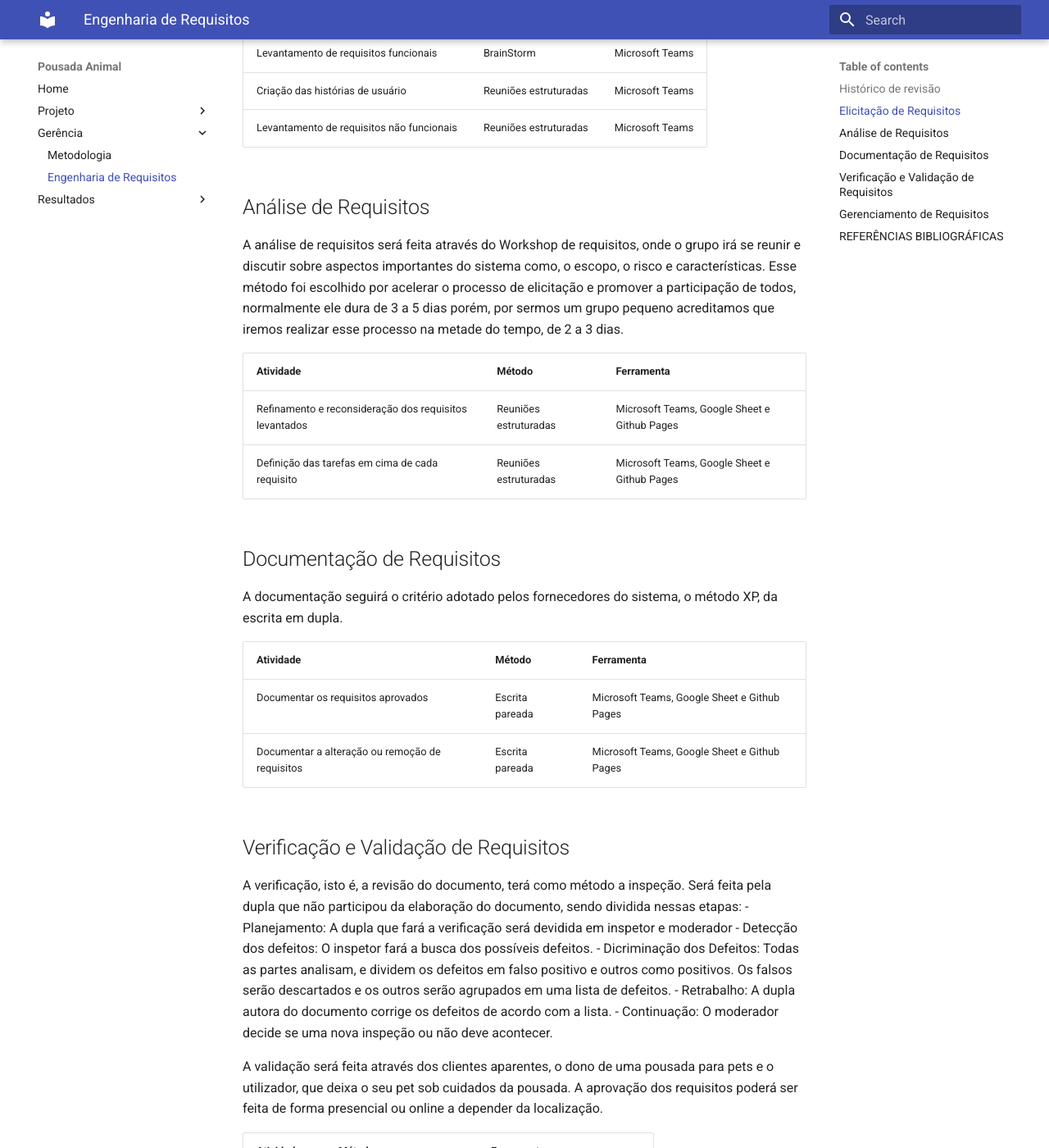
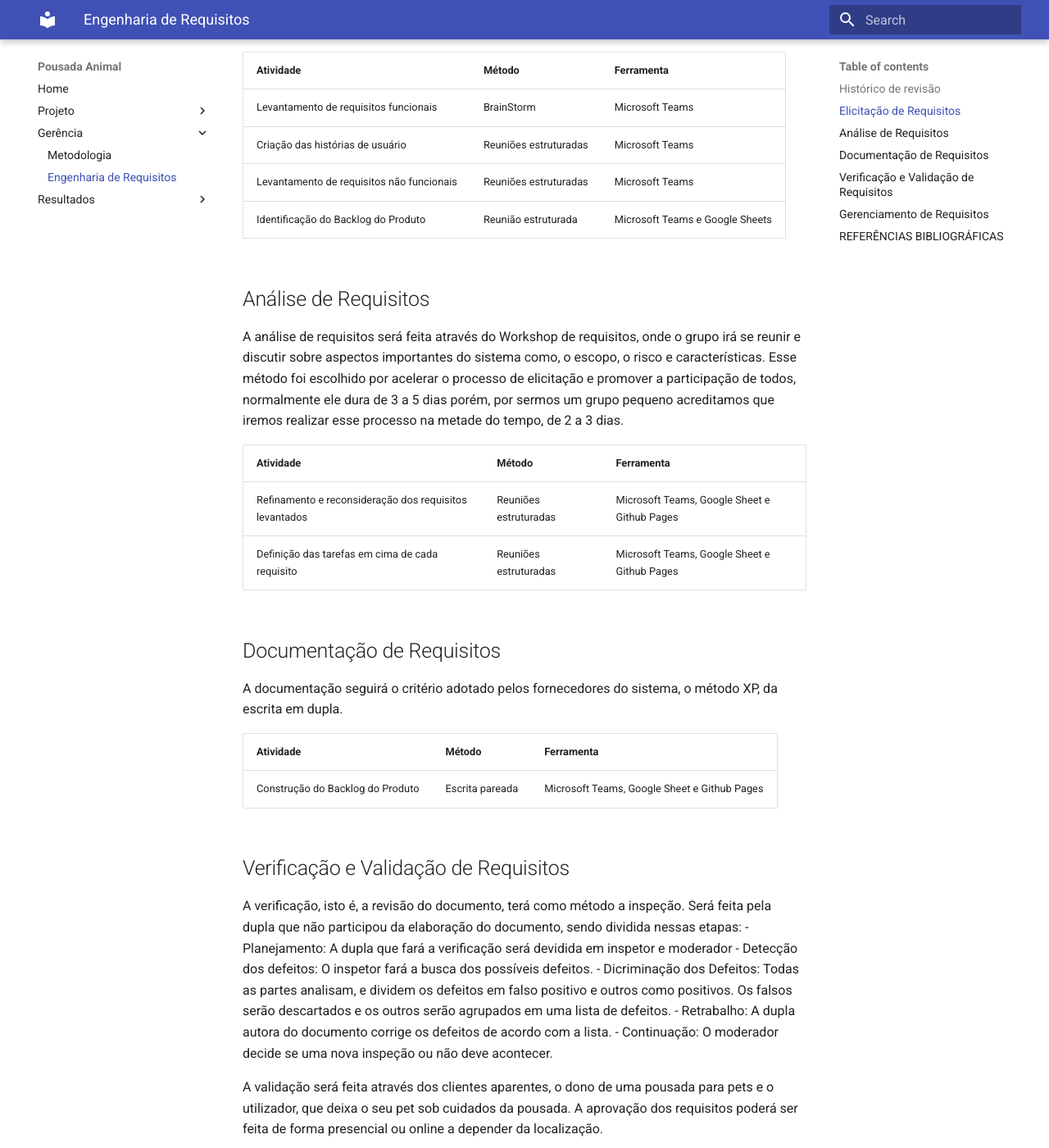
Before and after one commit to luisgaboardi/2021.2-PousadaAnimal, an MkDocs documentation site: the page built from docs/requirements-engineering.md, in a window 1280 px wide and 1400 px high, scrolled down 1183 px. Shown: the whole window at 82% size. Built offline with MkDocs 1.6.1 and Material for MkDocs 9.7.7, drawn with Linux system fonts in a browser that asks for light colours; some of the changed text lies outside the part shown.

Commit message:
Ajustando detalhes do documento do produto

```diff
--- a/docs/requirements-engineering.md
+++ b/docs/requirements-engineering.md
@@ -21,6 +22,7 @@ O levantamento dos requisitos será feito pelo método BrainStorm, onde todos di
 | Levantamento de requisitos funcionais | BrainStorm | Microsoft Teams
 | Criação das histórias de usuário | Reuniões estruturadas | Microsoft Teams
 | Levantamento de requisitos não funcionais | Reuniões estruturadas | Microsoft Teams
+| Identificação do Backlog do Produto | Reunião estruturada | Microsoft Teams e Google Sheets
 
 
 ## Análise de Requisitos
@@ -37,8 +39,7 @@ A documentação seguirá o critério adotado pelos fornecedores do sistema, o m
 
 | Atividade | Método | Ferramenta
 | --------- | ------ | -------
-| Documentar os requisitos aprovados | Escrita pareada | Microsoft Teams, Google Sheet e Github Pages
-| Documentar a alteração ou remoção de requisitos | Escrita pareada | Microsoft Teams, Google Sheet e Github Pages
+| Construção do Backlog do Produto | Escrita pareada | Microsoft Teams, Google Sheet e Github Pages
 
 
 ## Verificação e Validação de Requisitos
```
Also changed, not shown: other parts of docs/requirements-engineering.md (+2 -1 lines).
